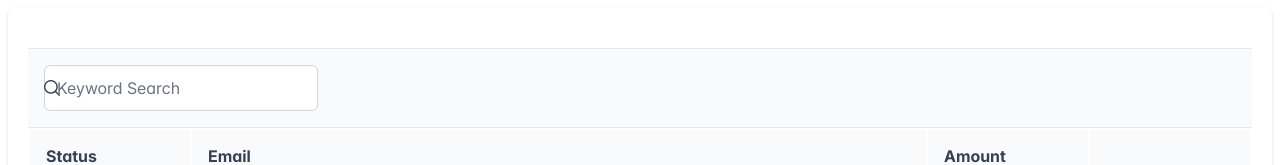
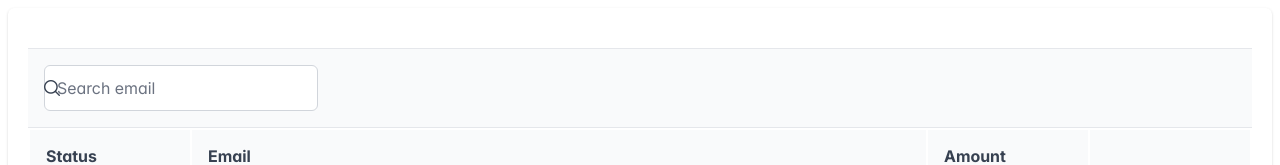
Before and after one commit to kiranojhanp/tanstack-prime-table, a React (Vite) app: page / in a window 1280 px wide. Shown: the top 165 px of the page. Built offline with nearby package versions, Linux system fonts and the light colour scheme.

Commit message:
feat: add global filter placeholder from props

```diff
--- a/src/components/datatable/table.tsx
+++ b/src/components/datatable/table.tsx
@@ -28,12 +28,14 @@ interface DataTableProps<TData, TValue> {
   className: string;
   columns: ColumnDef<TData, TValue>[];
   data: TData[];
+  globalFilterPlaceholder?: string;
 }
 
 const DataTable = <TData extends { id: string | number }, TValue>({
   className,
   columns,
   data,
+  globalFilterPlaceholder,
 }: DataTableProps<TData, TValue>) => {
   const [sorting, setSorting] = useState<SortingState>([]);
   const [columnFilters, setColumnFilters] = useState<ColumnFiltersState>([]);
@@ -62,7 +64,7 @@ const DataTable = <TData extends { id: string | number }, TValue>({
             <span className="p-input-icon-left">
               <i className="pi pi-search" />
               <InputText
-                placeholder="Keyword Search"
+                placeholder={globalFilterPlaceholder ?? "Keyword Search"}
                 value={
                   (table.getColumn("email")?.getFilterValue() as string) ?? ""
                 }
--- a/src/pages/payments/index.tsx
+++ b/src/pages/payments/index.tsx
@@ -10,7 +10,12 @@ export default function Payments() {
   const data = getData();
   return (
     <div className="container mx-auto py-10">
-      <DataTable className="table-payments" columns={columns} data={data} />
+      <DataTable
+        className="table-payments"
+        columns={columns}
+        data={data}
+        globalFilterPlaceholder="Search email"
+      />
     </div>
   );
 }
```
